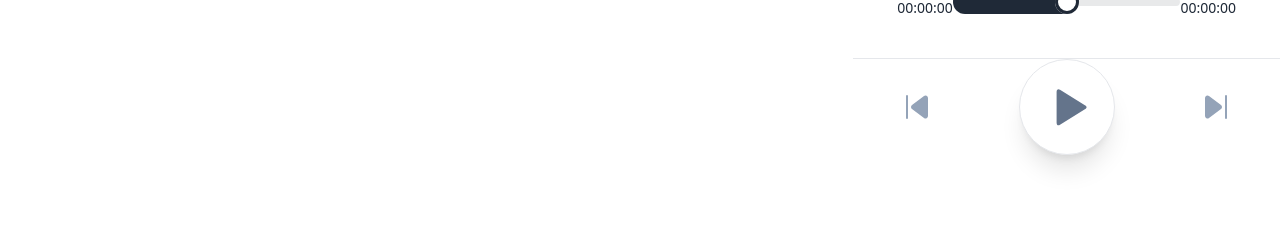
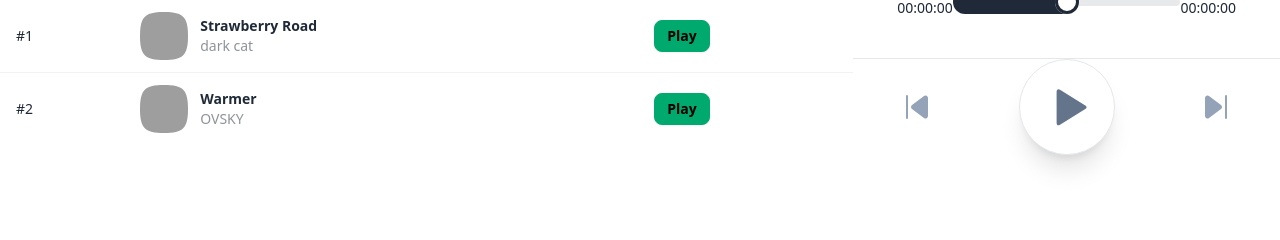
Before and after one commit to thehomeworkclub/jukebox, a Flask app: page / in a window 1280 px wide. Shown: the part 234-474 px from the top of the page. Run offline with Flask 3, Linux system fonts and the light colour scheme; data that the repository does not hold is empty; parts of the project's set-up code (start-up, migrations or seed data) failed here and were passed over; some libraries are stand-ins or nearby versions; grey boxes are pictures that could not be loaded.

Commit message:
aijdisiodj

```diff
--- a/app.py
+++ b/app.py
@@ -1,4 +1,4 @@
-from flask import Flask, render_template, send_from_directory, jsonify, request, send_file
+from flask import Flask, render_template, send_from_directory, jsonify, request, send_file, abort
 from flask_socketio import SocketIO, emit
 import logging
 import time
@@ -8,6 +8,7 @@ import json
 import random
 import asyncio
 import urllib.parse
+import base64
 
 app = Flask(__name__)
 app.config['SECRET_KEY'] = 'secret!'
@@ -31,10 +32,21 @@ def index():
 
 @app.route('/music/<path:name>')
 def music(name):
-    name = urllib.parse.unquote(name)
-    name = name.replace('/', os.sep)
-    logging.debug(f"Sending music file: {name}")
-    return send_from_directory(LIBRARY_FOLDER, name, as_attachment=True)
+    try:
+        # First, try to handle the path as a plain path
+        decoded_path = urllib.parse.unquote(name)  # Decode URL-encoded characters
+        if os.path.exists(os.path.join(LIBRARY_FOLDER, decoded_path)):
+            file_path = decoded_path
+        else:
+            # If the plain path does not exist, treat it as a Base64-encoded path
+            file_path = base64.urlsafe_b64decode(name.encode('utf-8')).decode('utf-8')
+        directory = os.path.dirname(file_path)
+        file_name = os.path.basename(file_path)
+        logging.debug(f"Sending music file: {file_name} from {directory}")
+        return send_from_directory(directory, file_name, as_attachment=True)
+    except Exception as e:
+        logging.error(f"Error handling path: {e}")
+        abort(404)
 
 @app.route('/clear_library')
 def clear_library():
@@ -59,6 +71,16 @@ def add_song():
     asyncio.run(maindownload(url))
     time.sleep(5)
     return jsonify({'status': 'success'})
+
+@app.route('/update_queue')
+def update_queue():
+    global queue
+    with open(LIBDATA_FILE, 'r', encoding='utf-8') as file:
+        libdata = json.load(file)
+    existing_urls = {song['url'] for song in queue}
+    new_songs = [song for song in libdata if song['url'] not in existing_urls]
+    queue.extend(new_songs)
+    return jsonify({'status': 'success', 'new_queue': queue})
 
 @app.route('/jbtheme')
 def jbtheme():
@@ -220,8 +242,15 @@ def handle_select_song(data):
 
 def load_library():
     global queue
-    with open(LIBDATA_FILE, 'r', encoding='utf-8') as file:
-        queue = json.load(file)
+    if not os.path.exists(LIBRARY_FOLDER):
+        os.makedirs(LIBRARY_FOLDER)
+    if not os.path.exists(LIBDATA_FILE):
+        with open(LIBDATA_FILE, 'x', encoding='utf-8') as file:
+            file.write('[]')
+        queue = []
+    else:
+        with open(LIBDATA_FILE, 'r', encoding='utf-8') as file:
+            queue = json.load(file)
 
 @app.route('/shuffle')
 def shuffle():
--- /dev/null
+++ b/libdata.json
@@ -0,0 +1,76 @@
+[
+    {
+        "name": "Strawberry Road",
+        "artists": [
+            "dark cat"
+        ],
+        "artist": "dark cat",
+        "genres": [
+            "kawaii future bass"
+        ],
+        "disc_number": 1,
+        "disc_count": 1,
+        "album_name": "Strawberry Road",
+        "album_artist": "dark cat",
+        "album_type": "single",
+        "duration": 187,
+        "year": "2019",
+        "date": "2019-05-08",
+        "track_number": 1,
+        "tracks_count": 1,
+        "song_id": "3WfLeljrBDFW5QoT9n3xSu",
+        "explicit": false,
+        "publisher": "Snafu Records",
+        "url": "https://open.spotify.com/track/3WfLeljrBDFW5QoT9n3xSu",
+        "isrc": "QZES81986501",
+        "cover_url": "https://i.scdn.co/image/ab67616d0000b27302deacfa5ff9d433fb4a766b",
+        "copyright_text": "2019 Snafu Records",
+        "download_url": null,
+        "lyrics": null,
+        "popularity": 25,
+        "album_id": "4DXmJ9hWl5SPZKIfi5MfWs",
+        "list_name": "ONE",
+        "list_url": "https://open.spotify.com/playlist/3fkHf37ZqteTT1557fa9Hr?si=cf1265e1c8ca48b5",
+        "list_position": 1,
+        "list_length": 2,
+        "artist_id": "0CW3aaY5gtWFStE6Vj6ZHI",
+        "path": "library\\dark cat - Strawberry Road.mp3"
+    },
+    {
+        "name": "Warmer",
+        "artists": [
+            "OVSKY"
+        ],
+        "artist": "OVSKY",
+        "genres": [
+            "future bounce"
+        ],
+        "disc_number": 1,
+        "disc_count": 1,
+        "album_name": "Warmer",
+        "album_artist": "OVSKY",
+        "album_type": "single",
+        "duration": 171,
+        "year": "2022",
+        "date": "2022-01-11",
+        "track_number": 1,
+        "tracks_count": 1,
+        "song_id": "3J2KzuvIYC9Ao489gZSsIM",
+        "explicit": false,
+        "publisher": "Monstercat",
+        "url": "https://open.spotify.com/track/3J2KzuvIYC9Ao489gZSsIM",
+        "isrc": "CA6D22100860",
+        "cover_url": "https://i.scdn.co/image/ab67616d0000b27339b6e5876197ef7bae703d2a",
+        "copyright_text": "2022 Monstercat",
+        "download_url": null,
+        "lyrics": null,
+        "popularity": 26,
+        "album_id": "05PEAJk2RAUtqaAbixRJAG",
+        "list_name": "ONE",
+        "list_url": "https://open.spotify.com/playlist/3fkHf37ZqteTT1557fa9Hr?si=cf1265e1c8ca48b5",
+        "list_position": 2,
+        "list_length": 2,
+        "artist_id": "6hs7DlQVJTvFgN7DyzkdnX",
+        "path": "library\\OVSKY - Warmer.mp3"
+    }
+]
--- a/templates/index.html
+++ b/templates/index.html
@@ -238,10 +238,10 @@
       </div>
     </div>
     <div class="toast hidden" id="toasterror">
-        <div class="alert alert-error">
-          <span class="font-bold" id="toasterrormessage"></span>
-        </div>
+      <div class="alert alert-error">
+        <span class="font-bold" id="toasterrormessage"></span>
       </div>
+    </div>
     <script>
       var isUserSeeking = false;
       var socket = io.connect(window.location.href, {
@@ -433,6 +433,17 @@
 
       setInterval(emitTimestamp, 2000);
 
+      setInterval(function () {
+        $.ajax({
+          type: "GET",
+          url: "/update_queue",
+          success: function (data) {
+            console.log("Queue updated");
+            fetchLibrary();
+          },
+        });
+      }, 10000);
+
       socket.on("connect_error", function (error) {
         console.error("Connection Error:", error);
       });
@@ -500,15 +511,16 @@
       }
 
       // Play a song from the library
-      function playSong(filename, title, artist, cover_art) {
-        console.log("Playing song:", filename, title, artist, cover_art);
+      function playSong(filePath, title, artist, cover_art) {
+        console.log("Playing song:", filePath, title, artist, cover_art);
         var audio = document.getElementById("songplayer");
-        if (filename) {
-          // Encode filename correctly
-          let encodedFilename = encodeURIComponent(
-            filename.replace(/\\/g, "/")
-          );
-          audio.src = `/music/${encodedFilename}`;
+        if (filePath) {
+          let encodedPath = filePath;
+          // Check if the file path contains non-ASCII characters
+          if (/[^\x00-\x7F]/.test(filePath)) {
+            encodedPath = btoa(unescape(encodeURIComponent(filePath))); // Base64 encode the path
+          }
+          audio.src = `/music/${encodedPath}`;
           $("#song-title").text(title);
           $("#song-artist").text(artist);
           $("#cover-art").attr("src", cover_art);
```
Also changed, not shown: 2 other files.
